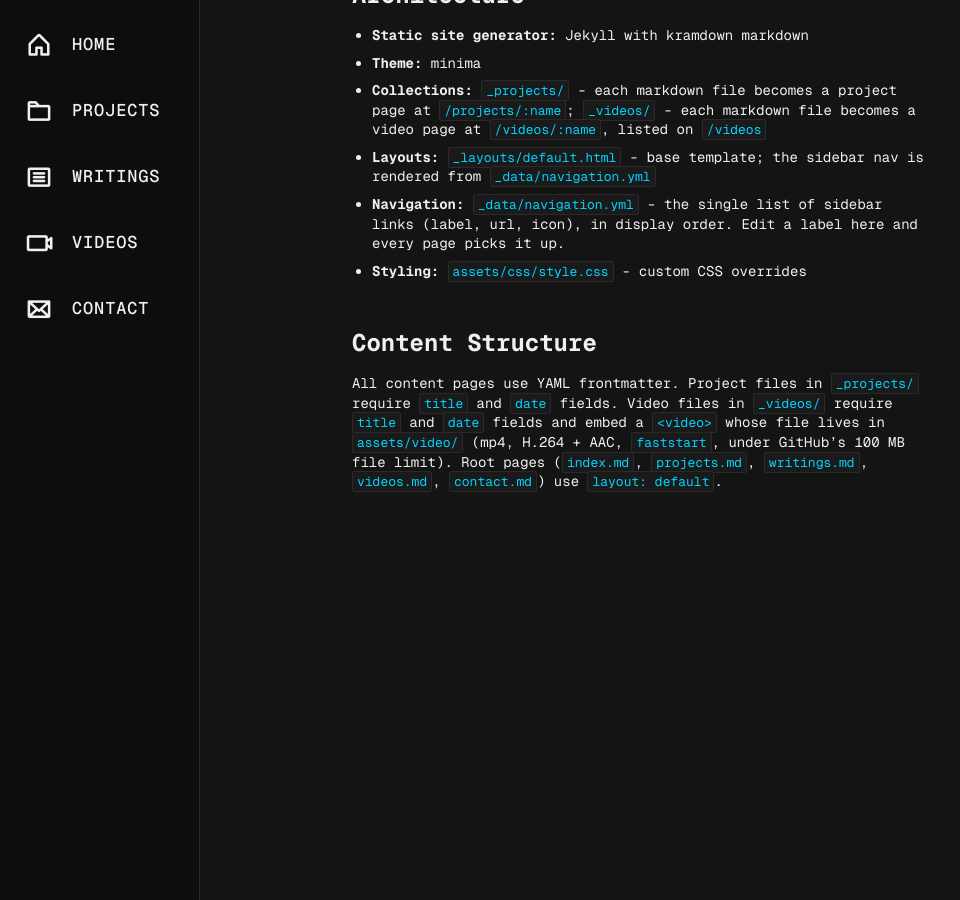
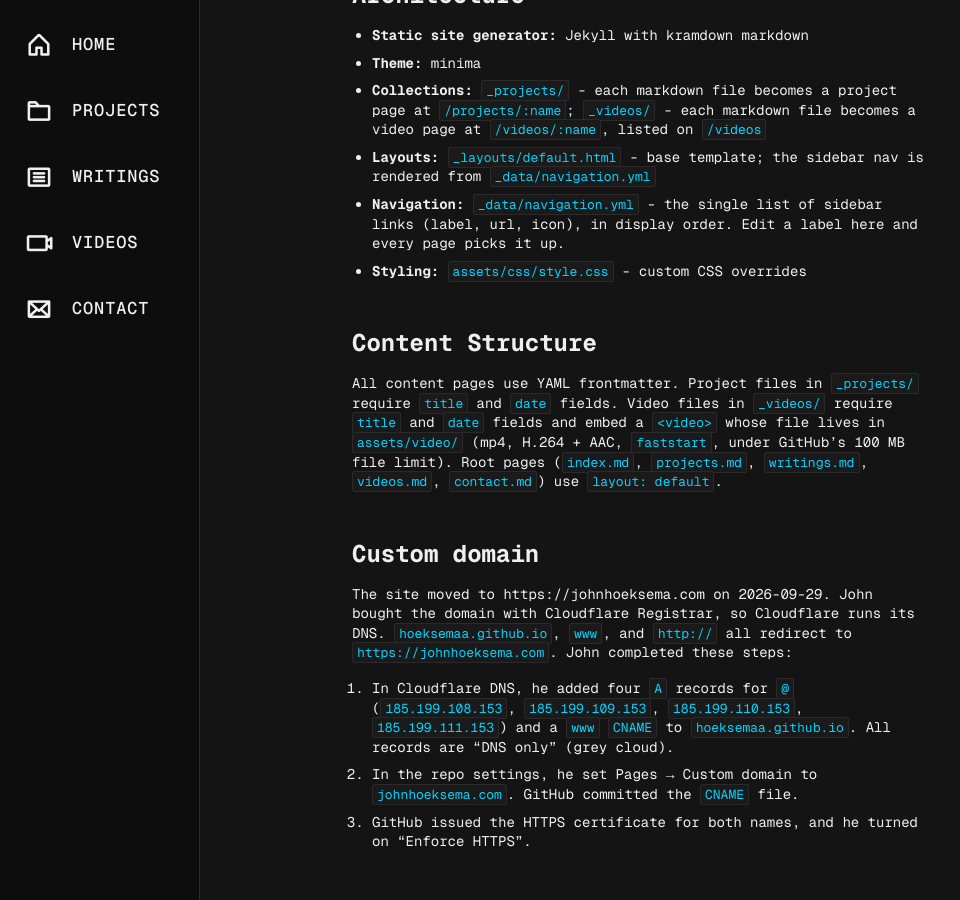
Before and after one commit to hoeksemaa/hoeksemaa.github.io, a Jekyll site: the page built from AGENTS.md, in a window 1280 px wide and 900 px high, scrolled down 616 px. Shown: the whole window, without its empty margins (0-960 px from the left). Built offline with Jekyll 4.4.1, drawn with Linux system fonts in a browser that asks for light colours; our own code applies the rules of GitHub Pages for plain Markdown files; before the commit the page ends 1156 px from its top, so only the background shows below that; some of the changed text lies outside the part shown.

Commit message:
docs(agents): replace CLAUDE.md with an agent-neutral AGENTS.md (#36)
AGENTS.md is the shared instruction file that most coding agents read.
Claude Code also loads it when a project has no CLAUDE.md. Thus one
file now serves every agent, and CLAUDE.md is gone.

The text is the old CLAUDE.md, with two changes. The heading and the
first line now address any AI coding agent, not Claude Code. A new
"Custom domain" section records the move to johnhoeksema.com: the
Cloudflare DNS records, the Pages custom domain, and HTTPS.

Co-authored-by: Claude Opus 5.5 <noreply@anthropic.com>

```diff
--- a/CLAUDE.md
+++ b/AGENTS.md
@@ -31,3 +31,11 @@ bundle exec jekyll build
 ## Content Structure
 
 All content pages use YAML frontmatter. Project files in `_projects/` require `title` and `date` fields. Video files in `_videos/` require `title` and `date` fields and embed a `<video>` whose file lives in `assets/video/` (mp4, H.264 + AAC, `faststart`, under GitHub's 100 MB file limit). Root pages (`index.md`, `projects.md`, `writings.md`, `videos.md`, `contact.md`) use `layout: default`.
+
+## Custom domain
+
+The site moved to https://johnhoeksema.com on 2026-09-29. John bought the domain with Cloudflare Registrar, so Cloudflare runs its DNS. `hoeksemaa.github.io`, `www`, and `http://` all redirect to `https://johnhoeksema.com`. John completed these steps:
+
+1. In Cloudflare DNS, he added four `A` records for `@` (`185.199.108.153`, `185.199.109.153`, `185.199.110.153`, `185.199.111.153`) and a `www` `CNAME` to `hoeksemaa.github.io`. All records are "DNS only" (grey cloud).
+2. In the repo settings, he set Pages → Custom domain to `johnhoeksema.com`. GitHub committed the `CNAME` file.
+3. GitHub issued the HTTPS certificate for both names, and he turned on "Enforce HTTPS".
```
Also changed, not shown: other parts of AGENTS.md (+2 -2 lines).
